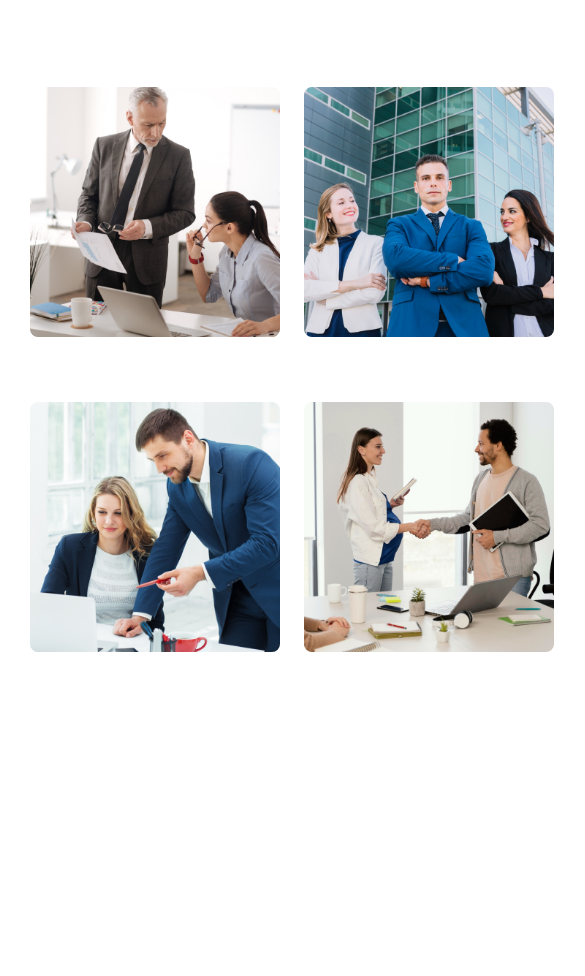
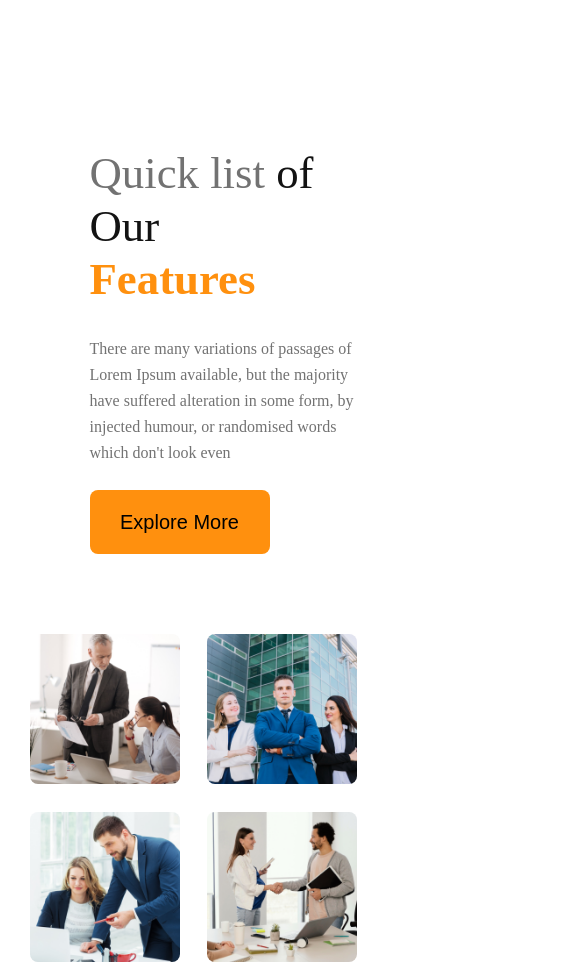
Before and after one commit to saadrafi/PH_Assignment02, a plain HTML site: page index.html in a window 390 px wide. Shown: the part 1005-1981 px from the top of the page, 585 px wide, since content can reach past the window. Before the commit the page ends 1707 px from the top, so only its background shows below. Drawn offline with Linux system fonts and the light colour scheme.

Commit message:
second section made responsive for small devices

```diff
--- a/css/responsive.css
+++ b/css/responsive.css
@@ -1,15 +1,34 @@
-@media  screen and (max-width:576px) {
+@media screen and (max-width: 576px) {
   /* ---------------------Top-Section--------------------- */
-    nav{
+  nav {
     display: flex;
     flex-direction: column;
     justify-content: center;
     align-items: center;
   }
-    nav ul{
+  nav ul {
     display: flex;
     flex-direction: column;
     justify-content: space-around;
   }
   /* ---------------------Top-Section End--------------------- */
+  /* ----------------------Second-Section--------------------- */
+  .second_section {
+    display: grid;
+    grid-template-columns: 1fr;
   }
+  .second_section > .images {
+    order: 2;
+  }
+  .second_section > .text {
+    order: 1;
+  }
+  .second_section > .text > p {
+    padding: auto;
+  }
+  .second_section > .images > .image img {
+    width: 150px;
+    height: 150px;
+  }
+  /* ----------------------Second-Section End--------------------- */
+}
```
Lines whose indentation alone changed are shown as unchanged.
